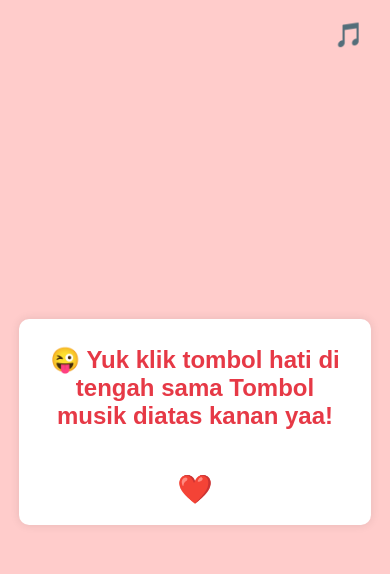
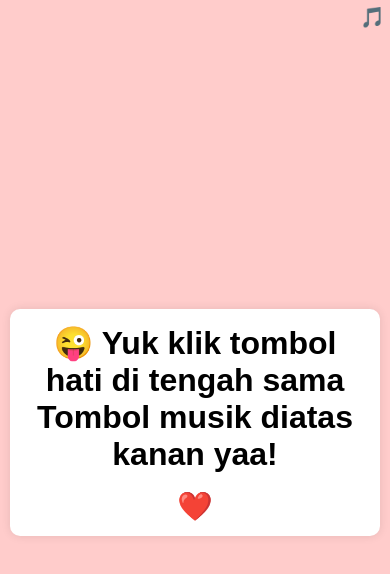
Before and after one commit to salmanlfarisi/Selamat-ulang-tahun, a plain HTML site: page index.html in a window 390 px wide. Drawn offline with Linux system fonts and the light colour scheme.

Commit message:
Update style.css

```diff
--- a/style.css
+++ b/style.css
@@ -1,3 +1,10 @@
+/* reset dasar */
+* {
+    margin: 0;
+    padding: 0;
+    box-sizing: border-box;
+}
+
 body {
     display: flex;
     justify-content: center;
@@ -11,6 +18,7 @@ body {
     margin: 0;
 }
 
+/* kontainer utama */
 .container {
     position: relative;
     width: 100%;
@@ -19,8 +27,10 @@ body {
     display: flex;
     justify-content: center;
     align-items: center;
+    flex-direction: column;
 }
 
+/* slide */
 .slide {
     display: none;
     padding: 20px;
@@ -29,26 +39,29 @@ body {
     box-shadow: 0 0 10px rgba(0, 0, 0, 0.1);
     animation: fadeIn 0.5s ease-in-out;
     position: absolute;
-    width: 80%;
-    max-width: 320px;
+    width: 90%;
+    max-width: 350px;
     transition: all 0.5s ease-in-out;
 }
 
+/* slide aktif */
 .active {
     display: block;
 }
 
-h1 {
-    color: #e63946;
-    animation: bounce 1.5s infinite;
-    font-size: 1.5rem;
+/* tombol musik pindah ke dalam container */
+.music-button {
+    position: absolute;
+    top: 10px; /* dekat dengan bagian atas kotak */
+    right: 10px; /* dekat dengan pojok kanan kotak */
+    font-size: 24px;
+    background: none;
+    border: none;
+    cursor: pointer;
+    z-index: 10;
 }
 
-p {
-    color: #333;
-    font-size: 1rem;
-}
-
+/* tombol hati */
 .heart-button {
     margin-top: 20px;
     font-size: 24px;
@@ -58,16 +71,7 @@ p {
     animation: pulse 1.5s infinite;
 }
 
-.music-button {
-    position: absolute;
-    top: 20px;
-    right: 20px;
-    font-size: 24px;
-    background: none;
-    border: none;
-    cursor: pointer;
-}
-
+/* efek fireworks */
 .fireworks {
     position: fixed;
     top: 0;
@@ -77,6 +81,7 @@ p {
     pointer-events: none;
 }
 
+/* animasi */
 @keyframes fadeIn {
     from { opacity: 0; transform: scale(0.8); }
     to { opacity: 1; transform: scale(1); }
@@ -92,3 +97,25 @@ p {
     50% { transform: scale(1.2); }
     100% { transform: scale(1); }
 }
+
+/* ✨ Responsive untuk layar kecil (hp) */
+@media (max-width: 480px) {
+    .slide {
+        width: 95%;
+        max-width: 300px;
+        padding: 15px;
+    }
+
+    .music-button {
+        font-size: 20px;
+        top: 5px; /* biar tetap dekat atas */
+        right: 5px;
+    }
+}
+
+/* ✨ Responsive untuk tablet */
+@media (max-width: 768px) {
+    .slide {
+        max-width: 400px;
+    }
+}
```
